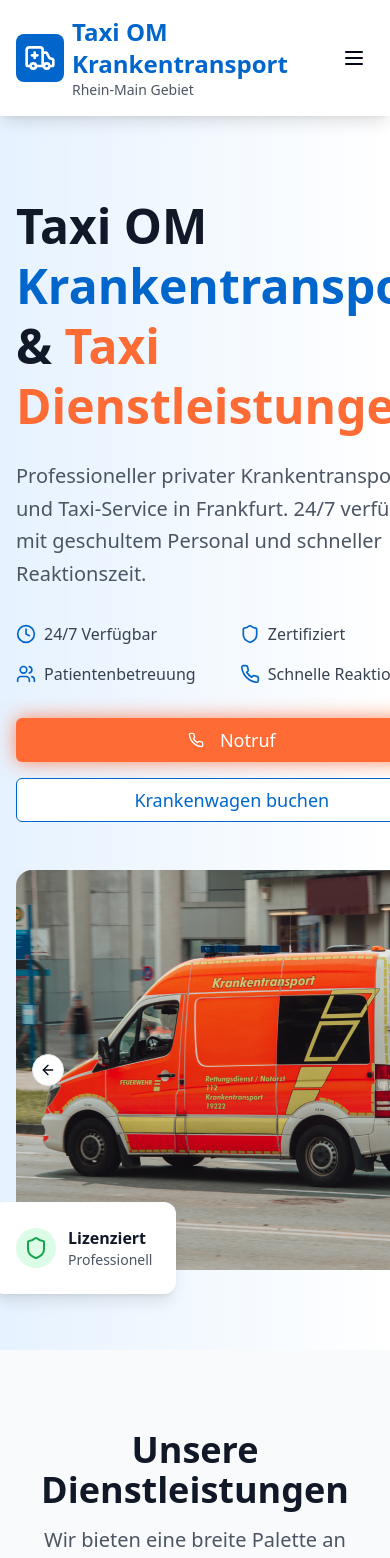
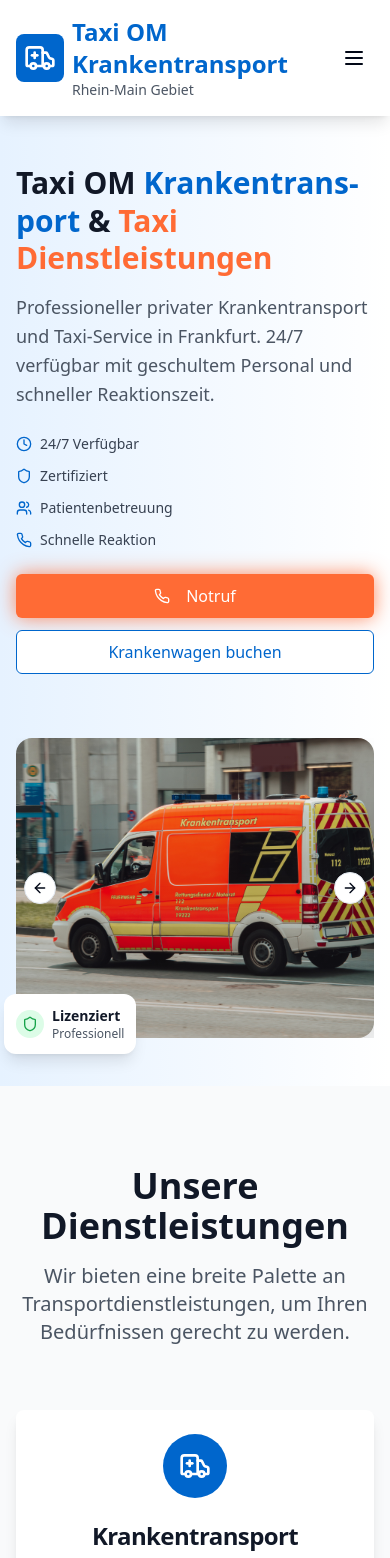
Before and after one commit to bytetechnik/frankfurt-care-transit-web, a React (Vite) app: page / in a window 390 px wide. Shown: the top 1558 px of the page. Built offline with nearby package versions, Linux system fonts and the light colour scheme.

Commit message:
Fix: Hero section text overflow in German
Adjust hero section text to prevent overflow on mobile in German, without design changes.

```diff
--- a/src/components/HeroSection.tsx
+++ b/src/components/HeroSection.tsx
@@ -54,60 +54,60 @@ const HeroSection = () => {
   ];
 
   return (
-    <section id="home" className="relative bg-gradient-to-r from-medical-blue-light to-white py-20 overflow-hidden">
+    <section id="home" className="relative bg-gradient-to-r from-medical-blue-light to-white py-12 sm:py-16 lg:py-20 overflow-hidden">
       <div className="container mx-auto px-4">
-        <div className="grid lg:grid-cols-2 gap-12 items-center">
+        <div className="grid lg:grid-cols-2 gap-8 lg:gap-12 items-center">
           {/* Hero Content */}
           <div className="animate-fade-in">
-            <h1 className="text-5xl lg:text-6xl font-bold text-gray-900 mb-6 leading-tight">
+            <h1 className="text-3xl sm:text-4xl md:text-5xl lg:text-6xl font-bold text-gray-900 mb-4 sm:mb-6 leading-tight break-words hyphens-auto">
               {t('hero.title.private')} <span className="text-medical-blue">{t('hero.title.ambulance')}</span> {t('hero.title.and')}
               <span className="text-emergency-amber"> {t('hero.title.taxi')}</span>
             </h1>
-            <p className="text-xl text-gray-600 mb-8 leading-relaxed">
+            <p className="text-lg sm:text-xl text-gray-600 mb-6 sm:mb-8 leading-relaxed break-words">
               {t('hero.description')}
             </p>
 
             {/* Key Features */}
-            <div className="grid grid-cols-2 gap-4 mb-8">
+            <div className="grid grid-cols-1 sm:grid-cols-2 gap-3 sm:gap-4 mb-6 sm:mb-8">
               <div className="flex items-center space-x-2">
-                <Clock className="h-5 w-5 text-medical-blue" />
-                <span className="text-gray-700">{t('hero.feature.24_7')}</span>
+                <Clock className="h-4 w-4 sm:h-5 sm:w-5 text-medical-blue flex-shrink-0" />
+                <span className="text-sm sm:text-base text-gray-700 break-words">{t('hero.feature.24_7')}</span>
               </div>
               <div className="flex items-center space-x-2">
-                <Shield className="h-5 w-5 text-medical-blue" />
-                <span className="text-gray-700">{t('hero.feature.certified')}</span>
+                <Shield className="h-4 w-4 sm:h-5 sm:w-5 text-medical-blue flex-shrink-0" />
+                <span className="text-sm sm:text-base text-gray-700 break-words">{t('hero.feature.certified')}</span>
               </div>
               <div className="flex items-center space-x-2">
-                <Users className="h-5 w-5 text-medical-blue" />
-                <span className="text-gray-700">{t('hero.feature.patient_care')}</span>
+                <Users className="h-4 w-4 sm:h-5 sm:w-5 text-medical-blue flex-shrink-0" />
+                <span className="text-sm sm:text-base text-gray-700 break-words">{t('hero.feature.patient_care')}</span>
               </div>
               <div className="flex items-center space-x-2">
-                <Phone className="h-5 w-5 text-medical-blue" />
-                <span className="text-gray-700">{t('hero.feature.fast_response')}</span>
+                <Phone className="h-4 w-4 sm:h-5 sm:w-5 text-medical-blue flex-shrink-0" />
+                <span className="text-sm sm:text-base text-gray-700 break-words">{t('hero.feature.fast_response')}</span>
               </div>
             </div>
 
             {/* CTA Buttons */}
-            <div className="flex flex-col sm:flex-row gap-4">
+            <div className="flex flex-col sm:flex-row gap-3 sm:gap-4">
               <Button
                 size="lg"
-                className="bg-emergency-amber hover:bg-emergency-amber-dark text-white text-lg px-8 py-4 animate-pulse-glow"
+                className="bg-emergency-amber hover:bg-emergency-amber-dark text-white text-base sm:text-lg px-6 sm:px-8 py-3 sm:py-4 animate-pulse-glow break-words"
               >
-                <Phone className="mr-2 h-5 w-5" />
-                {t('hero.emergency_call')}
+                <Phone className="mr-2 h-4 w-4 sm:h-5 sm:w-5 flex-shrink-0" />
+                <span className="break-words">{t('hero.emergency_call')}</span>
               </Button>
               <Button
                 size="lg"
                 variant="outline"
-                className="border-medical-blue text-medical-blue hover:bg-medical-blue hover:text-white text-lg px-8 py-4"
+                className="border-medical-blue text-medical-blue hover:bg-medical-blue hover:text-white text-base sm:text-lg px-6 sm:px-8 py-3 sm:py-4 break-words"
               >
-                {t('hero.book_ambulance')}
+                <span className="break-words">{t('hero.book_ambulance')}</span>
               </Button>
             </div>
           </div>
 
           {/* Hero Image Slider */}
-          <div className="animate-slide-in-right">
+          <div className="animate-slide-in-right mt-8 lg:mt-0">
             <div className="relative">
               <Carousel
                 setApi={setApi}
@@ -124,7 +124,7 @@ const HeroSection = () => {
                         <img
                           src={image.src}
                           alt={image.alt}
-                          className="rounded-2xl shadow-2xl w-full h-[400px] lg:h-[500px] object-cover"
+                          className="rounded-2xl shadow-2xl w-full h-[300px] sm:h-[400px] lg:h-[500px] object-cover"
                           loading="eager"
                           onError={(e) => {
                             console.log(`Failed to load image: ${image.src}`);
@@ -136,19 +136,19 @@ const HeroSection = () => {
                     </CarouselItem>
                   ))}
                 </CarouselContent>
-                <CarouselPrevious className="left-4" />
-                <CarouselNext className="right-4" />
+                <CarouselPrevious className="left-2 sm:left-4" />
+                <CarouselNext className="right-2 sm:right-4" />
               </Carousel>
 
               {/* Floating Info Card */}
-              <div className="absolute -bottom-6 -left-6 bg-white p-6 rounded-xl shadow-lg">
-                <div className="flex items-center space-x-3">
-                  <div className="bg-green-100 p-2 rounded-full">
-                    <Shield className="h-6 w-6 text-green-600" />
+              <div className="absolute -bottom-4 sm:-bottom-6 -left-3 sm:-left-6 bg-white p-3 sm:p-6 rounded-xl shadow-lg max-w-[200px] sm:max-w-none">
+                <div className="flex items-center space-x-2 sm:space-x-3">
+                  <div className="bg-green-100 p-1.5 sm:p-2 rounded-full">
+                    <Shield className="h-4 w-4 sm:h-6 sm:w-6 text-green-600" />
                   </div>
-                  <div>
-                    <p className="font-semibold text-gray-900">{t('hero.licensed')}</p>
-                    <p className="text-sm text-gray-600">{t('hero.professional')}</p>
+                  <div className="min-w-0">
+                    <p className="font-semibold text-gray-900 text-sm sm:text-base break-words">{t('hero.licensed')}</p>
+                    <p className="text-xs sm:text-sm text-gray-600 break-words">{t('hero.professional')}</p>
                   </div>
                 </div>
               </div>
```
